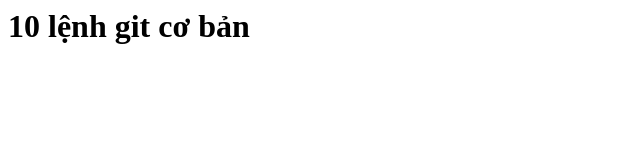
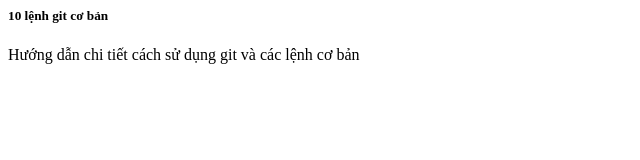
Before and after one commit to savig-vi/Github_Tutorial, a plain HTML site: page index.html in a window 1280 px wide. Shown: the whole page, without its empty margins (0-640 px from the left). Drawn offline with Linux system fonts and the light colour scheme.

Commit message:
Change H1 to H5

```diff
--- a/index.html
+++ b/index.html
@@ -6,6 +6,7 @@
     <title>Git & Github Tutorial</title>
 </head>
 <body>
-    <h1>10 lệnh git cơ bản</h1>
+    <h5>10 lệnh git cơ bản</h5>
+    <p>Hướng dẫn chi tiết cách sử dụng git và các lệnh cơ bản</p>
 </body>
 </html>
```
